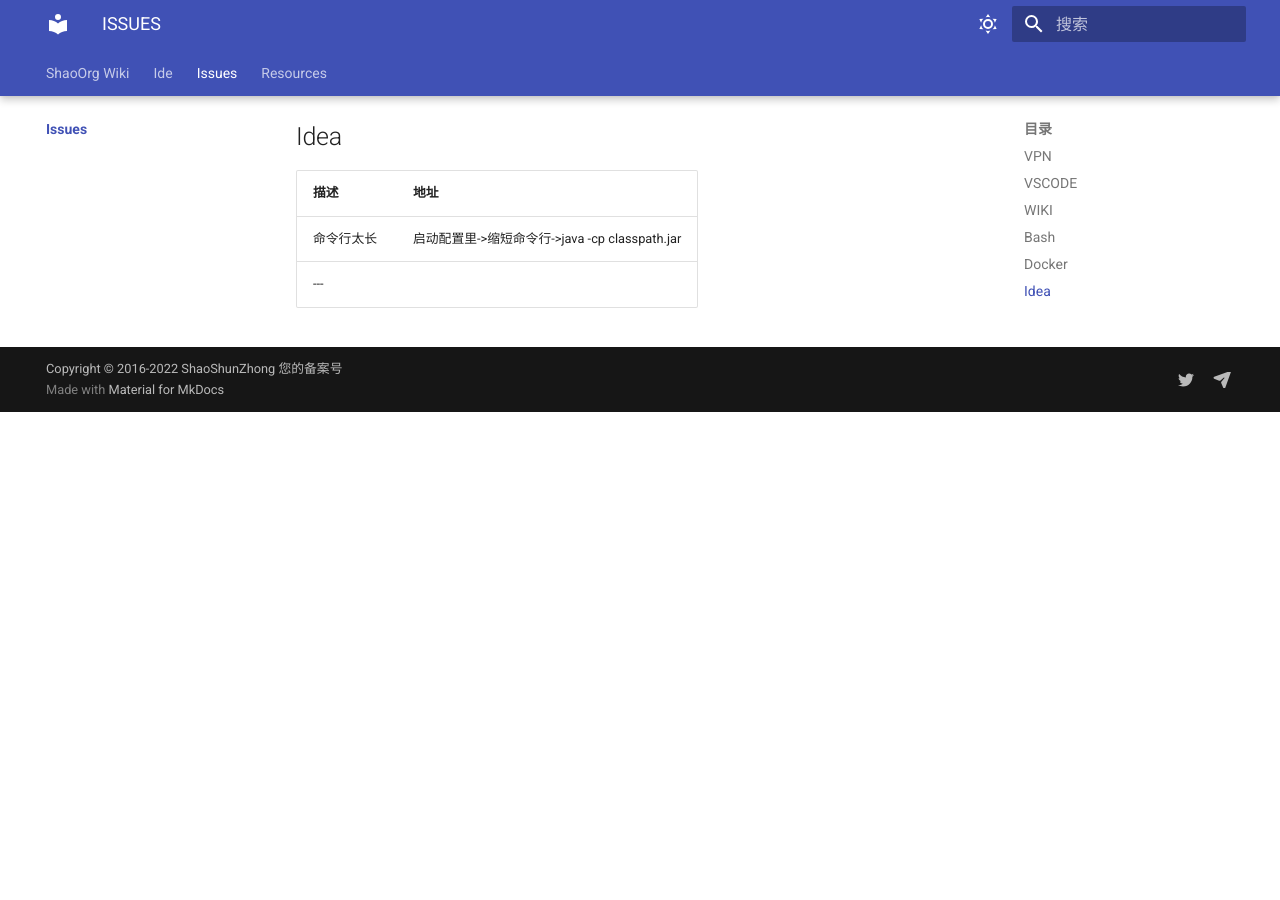
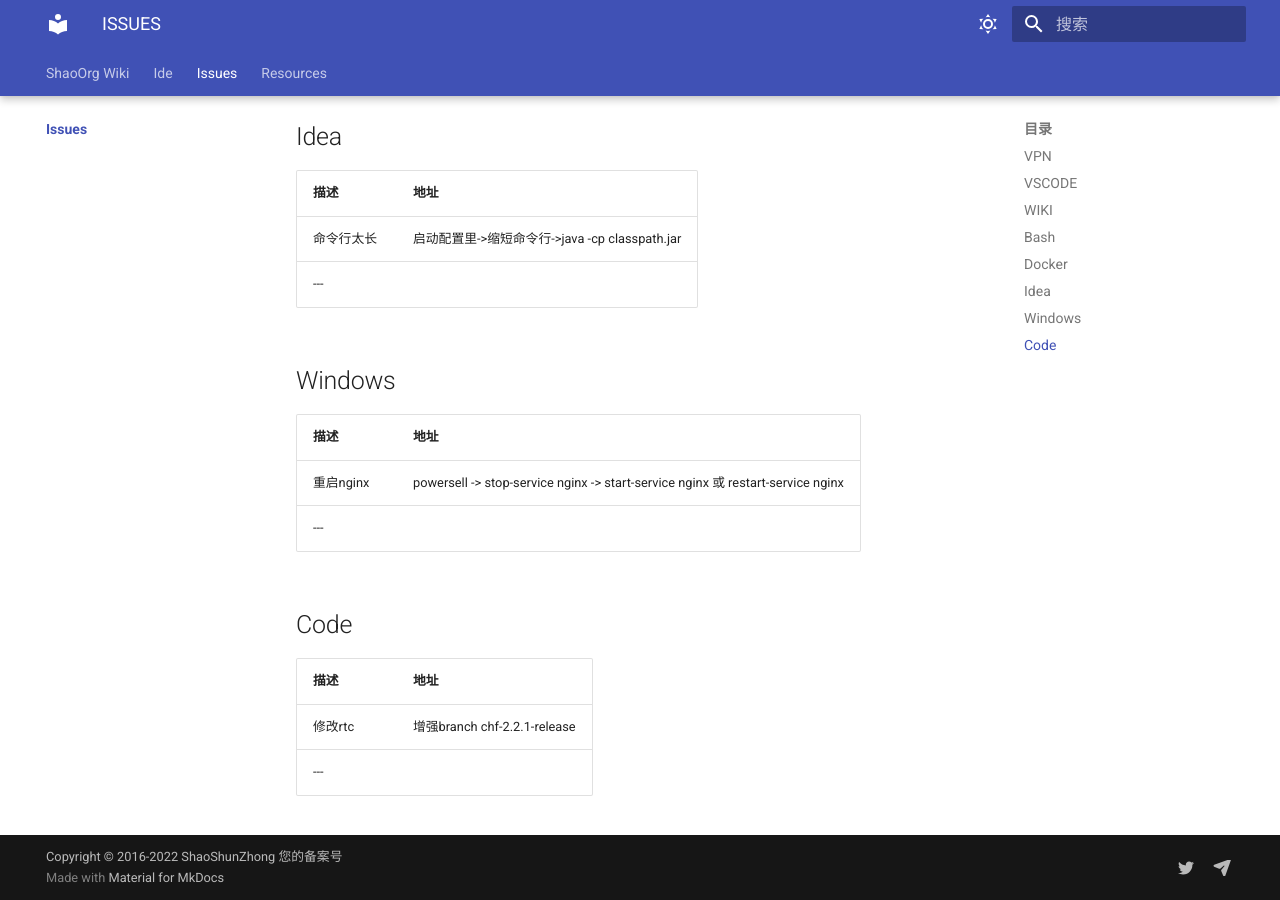
Before and after one commit to ShaoOrg/bulletin, an MkDocs documentation site: the page built from docs/issues/index.md, in a window 1280 px wide and 900 px high, scrolled down 1618 px. Built offline with MkDocs 1.6.1 and Material for MkDocs 9.7.7, drawn with Linux system fonts in a browser that asks for light colours; before the commit the page ends 2030 px from its top, so only the background shows below that.

Commit message:
NOCR: committed by shell from SSZ-JOB

```diff
--- a/docs/issues/index.md
+++ b/docs/issues/index.md
@@ -41,3 +41,15 @@
 |  ----  | ----  |
 |命令行太长|启动配置里->缩短命令行->java -cp classpath.jar|
 ---
+
+## Windows
+|描述|地址|
+|  ----  | ----  |
+|重启nginx|powersell -> stop-service nginx -> start-service nginx 或 restart-service nginx|
+---
+
+## Code
+|描述|地址|
+|  ----  | ----  |
+|修改rtc|增强branch chf-2.2.1-release|
+---
```
